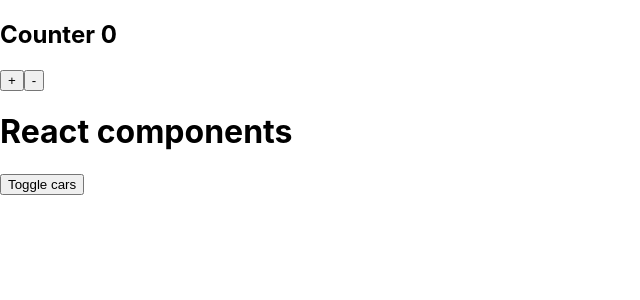
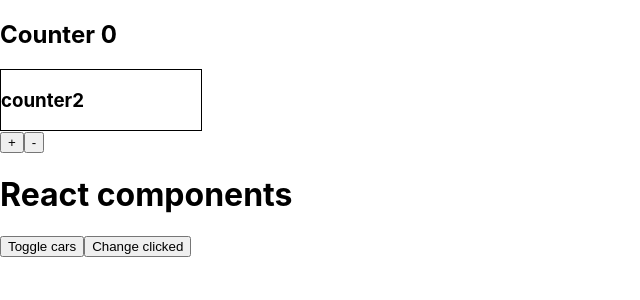
Before and after one commit to gordejka/learnReact, a React (Create React App) app: page / in a window 1280 px wide. Shown: the top 300 px of the page, without its empty margins (0-640 px from the left). Built offline with nearby package versions, Linux system fonts and the light colour scheme.

Commit message:
5.15 context

```diff
--- a/src/App.js
+++ b/src/App.js
@@ -5,11 +5,15 @@
 import Counter from "./Counter/Counter";
 
 
+export const ClickedContext = React.createContext(false);
+
+
 class App extends React.Component {
     constructor(props) {
         //console.log('App constructor');
         super(props);
         this.state = {
+            clicked:false,
             cars: [
                 { name: "Ford", year: 2018 },
                 { name: "Bmw", year: '2016' },
@@ -78,12 +82,17 @@
 
         return (
             <div>
-                <Counter/>
+                <ClickedContext.Provider value={this.state.clicked}>
+                    <Counter/>
+                </ClickedContext.Provider>
+
 
                 <h1>{this.state.pageTitle}</h1>
                 <button onClick={this.toggleCarsHandler.bind(this, "Changed!")}>
                     Toggle cars
                 </button>
+                <button onClick={()=>this.setState({clicked:true})}>Change clicked</button>
+
                 {cars}
             </div>
         );
--- a/src/Counter/Counter.js
+++ b/src/Counter/Counter.js
@@ -1,5 +1,6 @@
 import React from 'react'
 import Auxiliary from '../hoc/Auxiliary'
+import Counter2 from '../Counter2/Counter2'
 
 export default class Counter extends React.Component{
     state = {
@@ -22,6 +23,7 @@
         return(
             <Auxiliary>
                 <h2>Counter {this.state.counter}</h2>
+                <Counter2/>
                 <button onClick={this.addCounter}>+</button>
                 <button onClick={() => this.setState({counter: this.state.counter - 1})}>-</button>
             </Auxiliary>
--- /dev/null
+++ b/src/Counter2/Counter2.js
@@ -0,0 +1,14 @@
+import React from 'react'
+import {ClickedContext} from '../App'
+
+
+export default props => {
+    return(
+        <div style={{border:'1px solid', width:'200px'}}>
+            <h3>counter2</h3>
+            <ClickedContext.Consumer>
+                {clicked => clicked ? <p>cliced</p>:null}
+            </ClickedContext.Consumer>
+        </div>
+    )
+}
```
